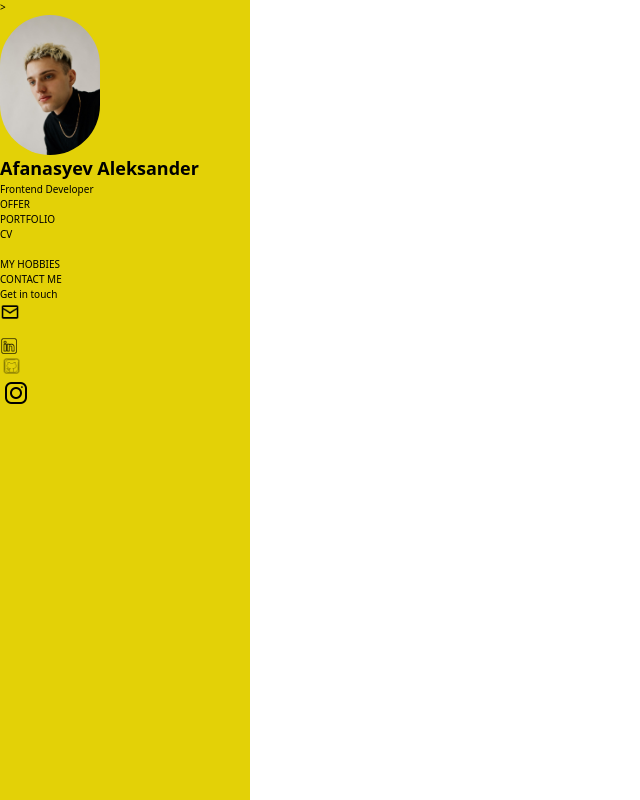
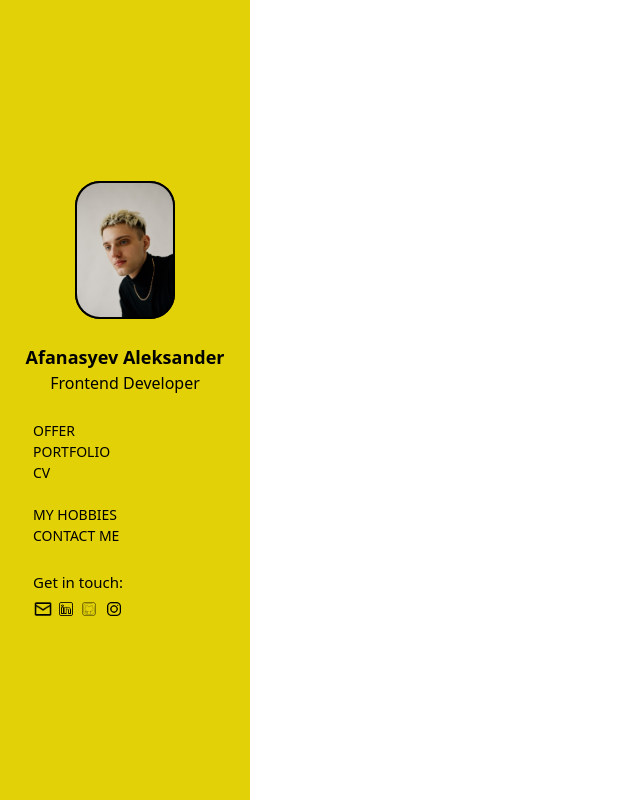
Before and after one commit to SubwaySerfer/myResumeApp, a Vue app: page /#/home in a window 1280 px wide. Shown: the whole page, without its empty margins (0-640 px from the left). Built offline with nearby package versions, Linux system fonts and the light colour scheme.

Commit message:
refactor: change avatar & text at nav  (Wednesday, April 19, 2023 6:57:52 AM)

```diff
--- a/src/components/ImageStart.vue
+++ b/src/components/ImageStart.vue
@@ -1,19 +1,19 @@
 <template>
   <div class="navigation">
     <router-link to="/" class="nav_avatar">
-      ><img
+      <img
         src="@/assets/image/photo_2022-12-11_10-29-09.jpg"
         alt="MyPhoto"
-        class="rounded-full"
+        class="nav_avatar_img"
     /></router-link>
 
     <div class="">
       <router-link to="/" class="">
-        <h1 class="font-bold">Afanasyev Aleksander</h1></router-link
+        <h1 class="avatar_name">Afanasyev Aleksander</h1></router-link
       >
-      <h2 class="">Frontend Developer</h2>
+      <h2 class="avatar_name_sublime">Frontend Developer</h2>
     </div>
-    <div class="">
+    <section class="nav_arr">
       <ul>
         <li><router-link to="/offer">OFFER</router-link></li>
         <li><router-link to="/portfolio">PORTFOLIO</router-link></li>
@@ -22,38 +22,41 @@
         <li><router-link to="/hobbies">MY HOBBIES</router-link></li>
         <li><router-link to="/contacts">CONTACT ME</router-link></li>
       </ul>
-    </div>
+    </section>
 
-    <div class="">
-      <div class="">Get in touch</div>
-      <div class="">
+    <section class="nav_arr_social">
+      <div class="label_nav_social">Get in touch:</div>
+      <div class="nav_arr_social_items">
         <a
           href="mailto:subwayserfer.job@gmail.com
 "
-          class="mr-1"
+          class=""
         >
-          <img class="w-8" src="@/assets/icon/icon-mail.png" alt="icon mail"
+          <img
+            class="nav_arr_social_items_el"
+            src="@/assets/icon/icon-mail.png"
+            alt="icon mail"
         /></a>
         <a href="https://www.linkedin.com/in/subway" target="_blank"
           ><img
-            class="w-7"
+            class="nav_arr_social_items_in"
             src="@/assets/icon/icon-linkedIn.png"
             alt="icon linkedIn"
         /></a>
         <a href="https://github.com/SubwaySerfer" target="_blank"
           ><img
-            class="w-9"
+            class="nav_arr_social_items_el"
             src="@/assets/icon/icon-github.png"
             alt="icon GitHub"
         /></a>
         <a href="https://www.instagram.com/afonia633/" target="_blank" class=""
           ><img
-            class=""
+            class="nav_arr_social_items_el"
             src="@/assets/icon/icon-insta.png"
             alt="icon Instagram"
         /></a>
       </div>
-    </div>
+    </section>
   </div>
 </template>
 
@@ -77,28 +80,61 @@ export default {
   display: flex;
 
   flex-direction: column;
+  gap: 2.5rem;
+  justify-content: center;
 }
 .nav_avatar {
   z-index: 1;
   width: 10rem;
+  align-self: center;
+  /* border: 2px solid black;
+  border-radius: 100px; */
+  box-sizing: border-box;
+  background-color: black;
+  border-radius: 25px;
+}
+.nav_avatar_img {
+  border-radius: 5px;
+  border: 2px solid black;
+  border-radius: 25px;
 }
 
-.font-bold {
+.avatar_name {
   font-weight: 700;
   font-size: 1.8rem;
+  text-align: center;
+}
+.avatar_name_sublime {
+  text-align: center;
+  font-size: 1.6rem;
+}
+
+.nav_arr {
+  align-self: flex-start;
+  padding-left: 3.3rem;
+  font-size: 1.4rem;
+}
+.nav_arr_social {
+  display: flex;
+  flex-direction: column;
+  gap: 0.5rem;
+  margin-left: 3.3rem;
+}
+.label_nav_social {
+  font-size: 1.5rem;
+  font-weight: 500;
+}
+.nav_arr_social_items {
+  display: flex;
+  flex-direction: row;
+  align-items: center;
+  gap: 0.5rem;
+}
+.nav_arr_social_items_el {
+  width: 2rem;
+}
+
+.nav_arr_social_items_in {
+  width: 1.6rem;
 }
 </style>
-
-<!-- w-44
-    row-start-1
-    row-end-2
-    col-start-1
-    justify-self-center
-    pt-6
-    col-end-4
-    pb-5
-    2xl:w-56
-    2xl:pt-9
-    xl:w-48
-    xl:pt-8
-    -- -->
```
